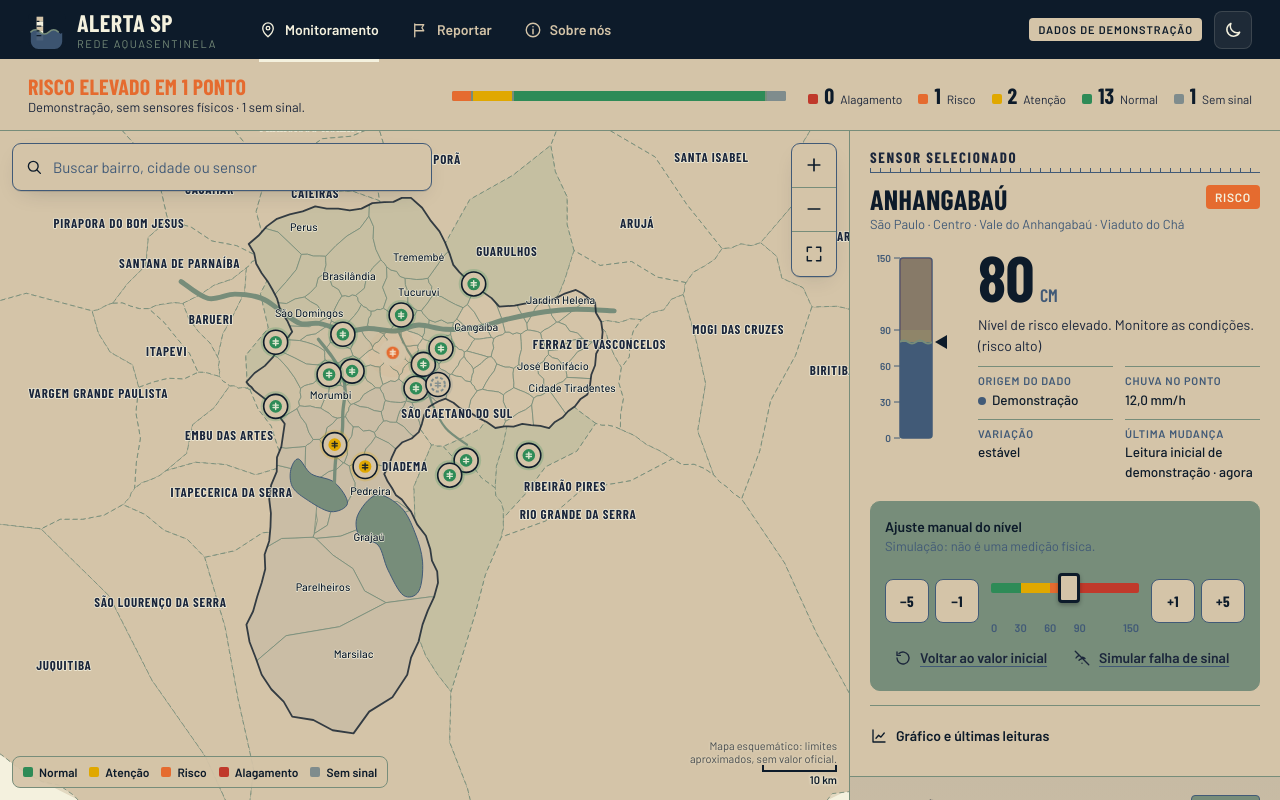
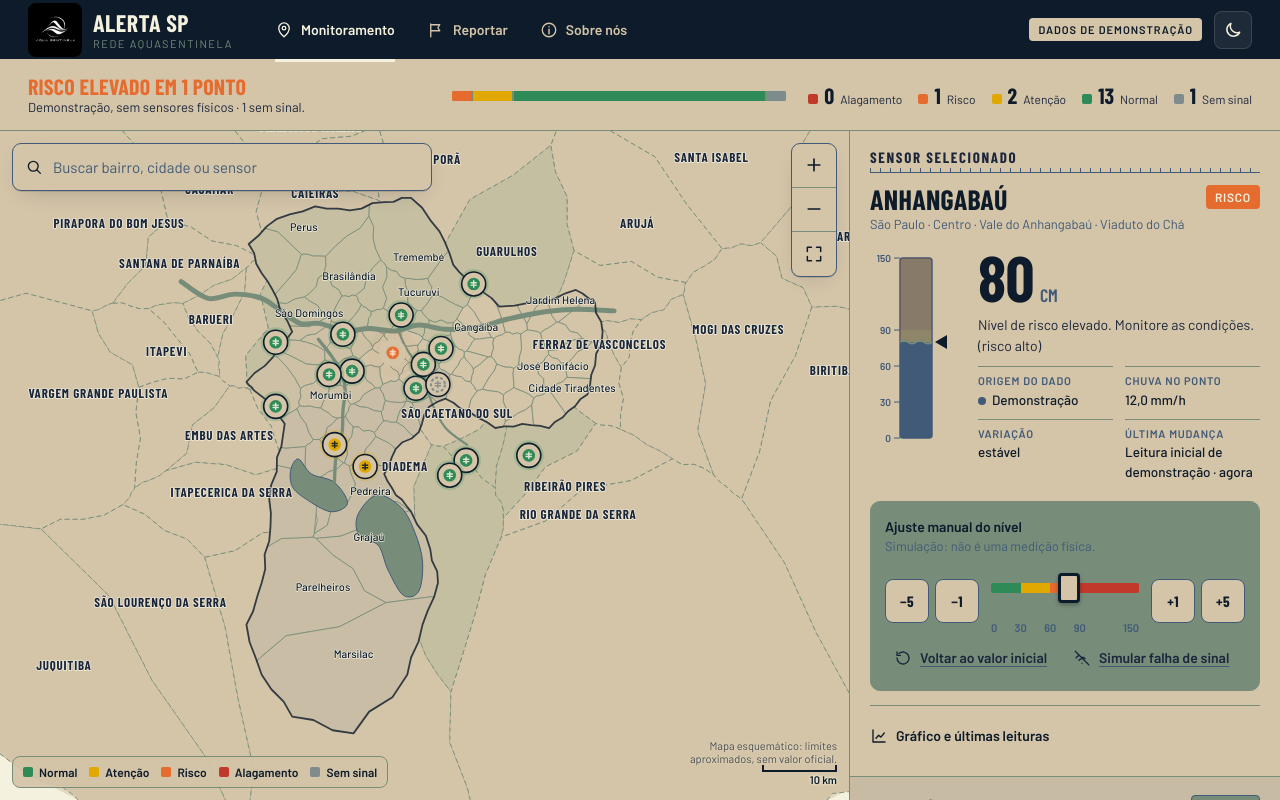
Before and after one commit to osd34546/alerta-sp, a website: page index.html in a window 1280 px wide. Drawn offline with nearby package versions, Linux system fonts and the light colour scheme; no server answers.

Commit message:
Substituir logo pelo Aqua Sentinela

```diff
--- a/index.html
+++ b/index.html
@@ -6,7 +6,7 @@
 <meta name="theme-color" content="#0D1B2A">
 <meta name="description" content="Alerta SP: monitoramento simulado do nível da água e do risco de alagamento na Grande São Paulo, com mapa de bairros e cidades.">
 <title>Alerta SP · Monitoramento de alagamentos</title>
-<link rel="icon" href="./favicon.svg" type="image/svg+xml">
+<link rel="icon" href="./assets/img/aqua-sentinela-logo.jpeg" type="image/jpeg">
 <link rel="preconnect" href="https://fonts.googleapis.com">
 <link rel="preconnect" href="https://fonts.gstatic.com" crossorigin>
 <link rel="stylesheet" href="https://fonts.googleapis.com/css2?family=Barlow+Condensed:wght@500;600;700&family=Barlow:ital,wght@0,400;0,500;0,600;1,400&display=swap">
@@ -48,7 +48,7 @@
 
 <header class="top">
   <a class="brand" href="#monitoramento" aria-label="Alerta SP, início">
-    <svg class="logo" width="38" height="38" aria-hidden="true"><use href="#logo"/></svg>
+    <img class="logo-img" src="./assets/img/aqua-sentinela-logo.jpeg" alt="Aqua Sentinela">
     <span class="wm"><b>Alerta SP</b><small>Rede AquaSentinela</small></span>
   </a>
   <nav class="tabs" aria-label="Seções do site">
--- a/styles.css
+++ b/styles.css
@@ -40,7 +40,7 @@ svg { fill: none; }
 /* ---------- topo ---------- */
 .top { height: var(--head-h); display: flex; align-items: center; gap: 18px; padding: 0 clamp(12px, 2.4vw, 28px); background: var(--brand); color: #F4F1DE; position: sticky; top: 0; z-index: 50; border-bottom: 3px solid var(--signal); }
 .brand { display: flex; align-items: center; gap: 11px; color: inherit; text-decoration: none; flex: none; }
-.logo { width: 38px; height: 38px; flex: none; }
+.logo-img { width: 54px; height: 54px; flex: none; object-fit: cover; object-position: center; border-radius: 8px; background: #000; }
 .wm { display: flex; flex-direction: column; line-height: 1; } .wm b { font: 700 24px/1 var(--font-d); letter-spacing: .02em; text-transform: uppercase; } .wm small { font-size: 11px; letter-spacing: .14em; text-transform: uppercase; color: #778D7A; margin-top: 3px; }
 .tabs { display: flex; gap: 4px; margin-left: 10px; }
 .tab { display: flex; align-items: center; gap: 8px; padding: 9px 14px; color: #D4C4A8; text-decoration: none; font-weight: 600; font-size: 14px; border-radius: 7px; position: relative; }
```
Also changed, not shown: assets/img/aqua-sentinela-logo.jpeg (added).
